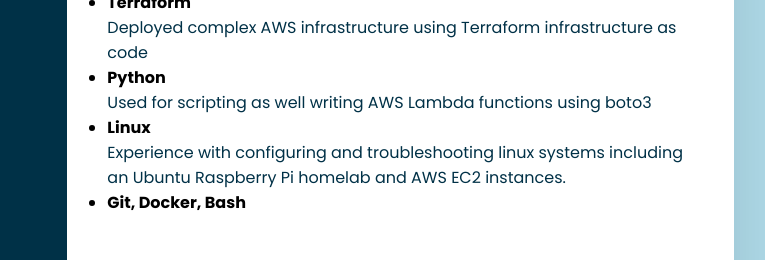
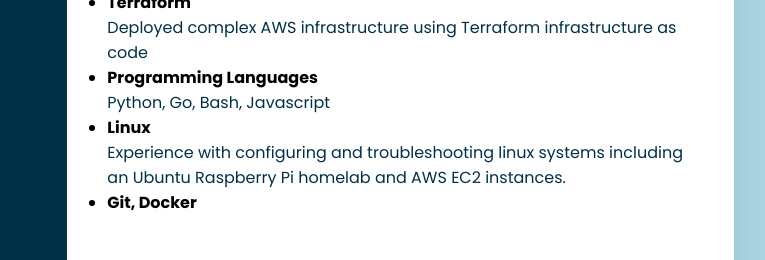
Before and after one commit to sallen222/cloudresume, a plain HTML site: page resume-site/index.html in a window 1280 px wide. Shown: the part 540-800 px from the top of the page, 406-1171 px from the left. Drawn offline with nearby package versions, Linux system fonts and the light colour scheme; no server answers; a script that the page names is missing.

Commit message:
changed skills section

```diff
--- a/resume-site/index.html
+++ b/resume-site/index.html
@@ -95,14 +95,14 @@
                                 <p>Deployed complex AWS infrastructure using Terraform infrastructure as code</p>
                             </li>
                             <li>
-                                <h4>Python</h4>
-                                <p>Used for scripting as well writing AWS Lambda functions using boto3</p>
+                                <h4>Programming Languages</h4>
+                                <p>Python, Go, Bash, Javascript</p>
                             </li>
                             <li>
                                 <h4>Linux</h4>
                                 <p>Experience with configuring and troubleshooting linux systems including an Ubuntu Raspberry Pi homelab and AWS EC2 instances.</p>
                             </li>
-                            <li class="other"><h4>Git, Docker, Bash</h4></li>
+                            <li class="other"><h4>Git, Docker</h4></li>
                         </ul>
                     </div>
                 </div>
```
